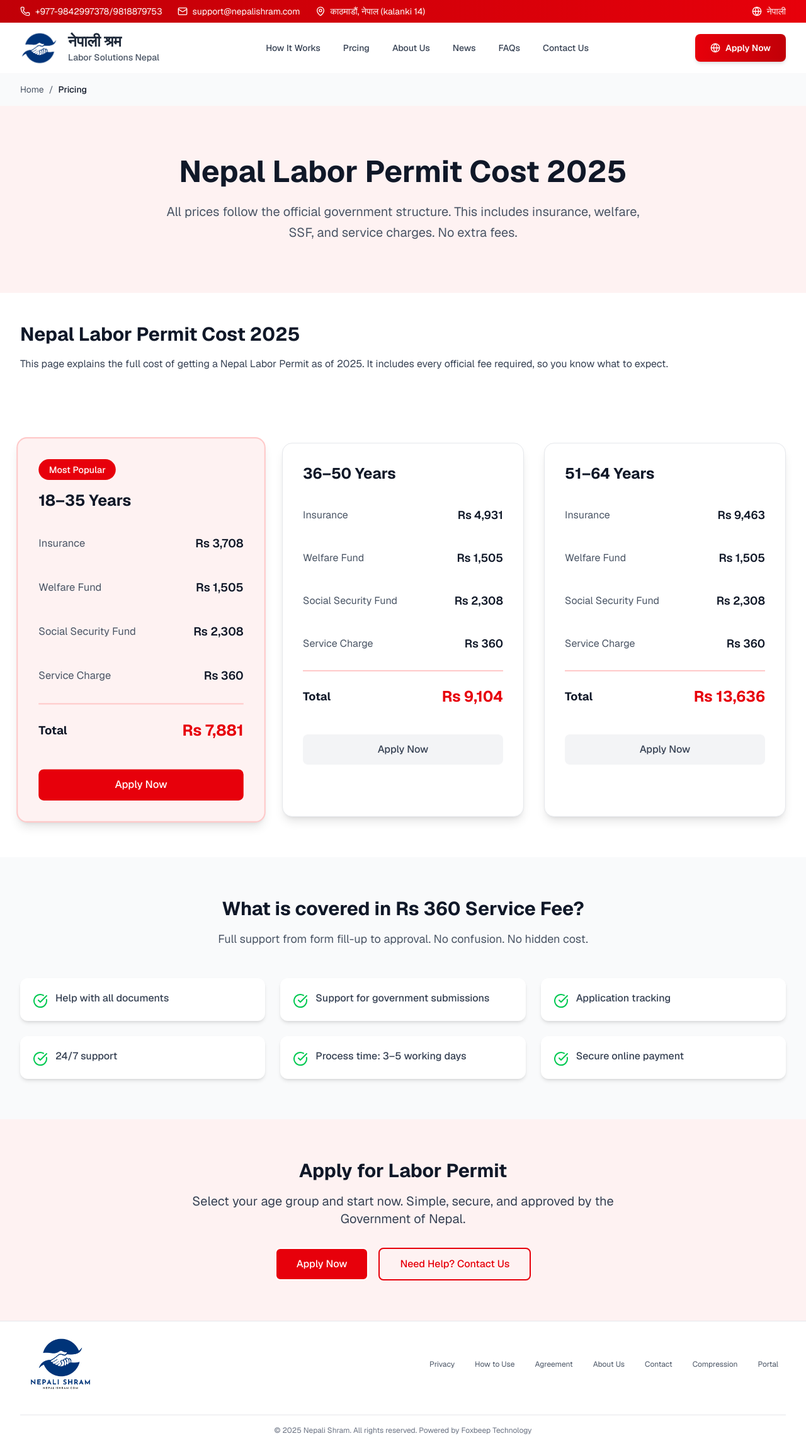
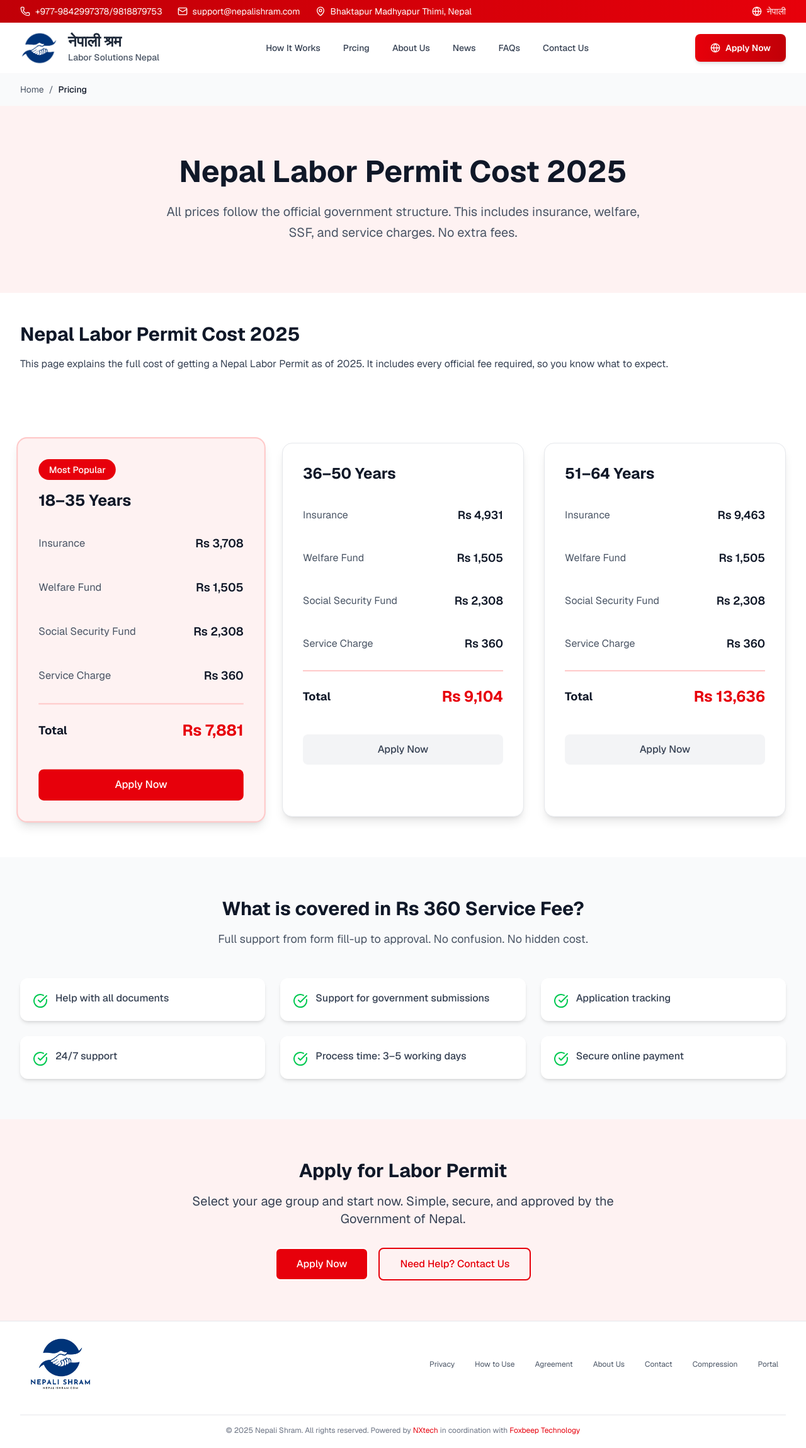
Before and after one commit to crizanp/landingpage, a Next.js app: page /pricing in a window 1280 px wide. Shown: the whole page at 63% size. Built offline with nearby package versions, Linux system fonts and the light colour scheme.

Commit message:
updated of the contact

```diff
--- a/components/Contact.js
+++ b/components/Contact.js
@@ -79,7 +79,7 @@ const ContactUs = ({ language = 'en' }) => {
         },
         address: {
           title: "Office Address",
-          location: "Kathmandu, Nepal"
+          location: "Bhaktapur Madhyapur Thimi"
         },
         hours: {
           title: "Support Hours",
@@ -112,8 +112,8 @@ const ContactUs = ({ language = 'en' }) => {
       },
       contact: {
         phone: {
-          title: "निःशुल्क नम्बर",
-          number: "११०१"
+          title: "सम्पर्क नम्बर",
+          number: "9842997378"
         },
         email: {
           title: "इमेल सहायता",
@@ -122,7 +122,7 @@ const ContactUs = ({ language = 'en' }) => {
         },
         address: {
           title: "कार्यालय ठेगाना",
-          location: "काठमाडौं, नेपाल"
+          location: "भक्तपुर मध्यपुर थिमी"
         },
         hours: {
           title: "सहायता समय",
--- a/components/Footer.js
+++ b/components/Footer.js
@@ -41,7 +41,24 @@ const Footer = ({ language = 'en' }) => {
                 {/* Copyright Section */}
                 <div className="text-center py-4 border-t border-gray-200 mt-4">
                     <p className="text-xs text-gray-500">
-                        © {new Date().getFullYear()} Nepali Shram. All rights reserved. Powered by Foxbeep Technology
+                        © {new Date().getFullYear()} Nepali Shram. All rights reserved. Powered by{' '}
+                        <a
+                            href="https://nxtechhosting.com"
+                            target="_blank"
+                            rel="noopener noreferrer"
+                            className="text-red-600 hover:text-red-700 transition-colors"
+                        >
+                            NXtech
+                        </a>
+                        {' '}in coordination with{' '}
+                        <a
+                            href="https://foxbeep.com"
+                            target="_blank"
+                            rel="noopener noreferrer"
+                            className="text-red-600 hover:text-red-700 transition-colors"
+                        >
+                            Foxbeep Technology
+                        </a>
                     </p>
                 </div>
             </div>
--- a/components/Navbar.js
+++ b/components/Navbar.js
@@ -62,7 +62,7 @@ const Navbar = ({ language, toggleLanguage }) => {
                             </div>
                             <div className="flex items-center space-x-2">
                                 <MapPin className="w-4 h-4" />
-                                <span>काठमाडौं, नेपाल (kalanki 14)</span>
+                                <span>{language === 'en' ? 'Bhaktapur Madhyapur Thimi, Nepal' : 'भक्तपुर मध्यपुर थिमी, नेपाल'}</span>
                             </div>
                         </div>
                         <div className="flex items-center space-x-2">
```
